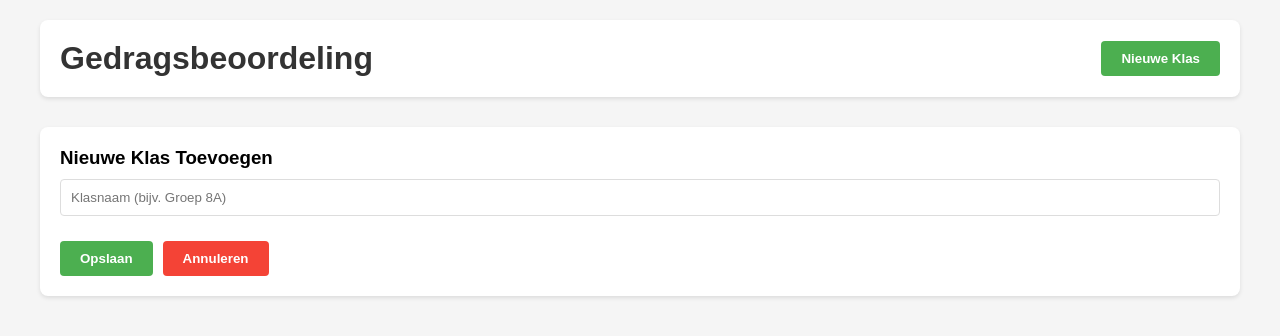
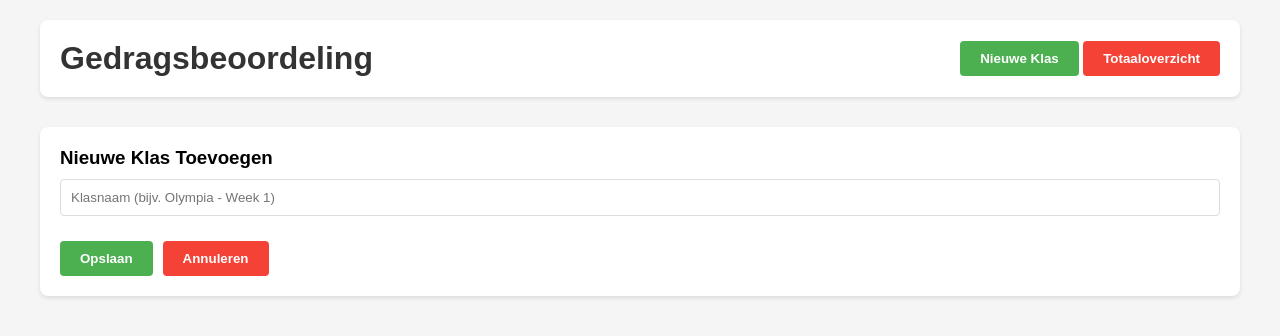
Before and after one commit to playhackshield/behavior, a plain HTML site: page selection.html in a window 1280 px wide. Both pictures are taken after a click on the button "Nieuwe Klas". Drawn offline with Linux system fonts and the light colour scheme; no server answers.

Commit message:
Update selection.html

```diff
--- a/selection.html
+++ b/selection.html
@@ -13,12 +13,15 @@
     <div class="container">
         <header>
             <h1>Gedragsbeoordeling</h1>
-            <button onclick="showAddClassForm()" class="btn-primary">Nieuwe Klas</button>
+            <div class="header-buttons">
+                <button onclick="showAddClassForm()" class="btn-primary">Nieuwe Klas</button>
+                <button onclick="window.location.href='overview.html'" class="btn-secondary">Totaaloverzicht</button>
+            </div>
         </header>
 
         <div id="userBanner" class="user-banner" style="display: none;">
             <div>
-                Inglogd als: <strong id="currentUserEmail"></strong>
+                Ingelogd als: <strong id="currentUserEmail"></strong>
                 <span id="adminBadge" class="admin-badge" style="display: none;">ADMIN</span>
             </div>
             <button onclick="logout()" class="btn-secondary">Uitloggen</button>
@@ -26,7 +29,7 @@
 
         <div id="addClassForm" class="form-container" style="display: none;">
             <h3>Nieuwe Klas Toevoegen</h3>
-            <input type="text" id="className" placeholder="Klasnaam (bijv. Groep 8A)" required>
+            <input type="text" id="className" placeholder="Klasnaam (bijv. Olympia - Week 1)" required>
             <div class="form-buttons">
                 <button onclick="addClass()" class="btn-primary">Opslaan</button>
                 <button onclick="hideAddClassForm()" class="btn-secondary">Annuleren</button>
@@ -44,7 +47,6 @@
             </div>
         </div>
 
-        <!-- Bewerk klas formulier -->
         <div id="editClassForm" class="form-container" style="display: none;">
             <h3>Klasnaam Wijzigen</h3>
             <input type="text" id="editClassName" placeholder="Nieuwe klasnaam" required>
@@ -55,7 +57,6 @@
             </div>
         </div>
 
-        <!-- Bewerk leerling formulier -->
         <div id="editStudentForm" class="form-container" style="display: none;">
             <h3>Leerling Wijzigen</h3>
             <input type="text" id="editStudentFirstName" placeholder="Voornaam" required>
```
